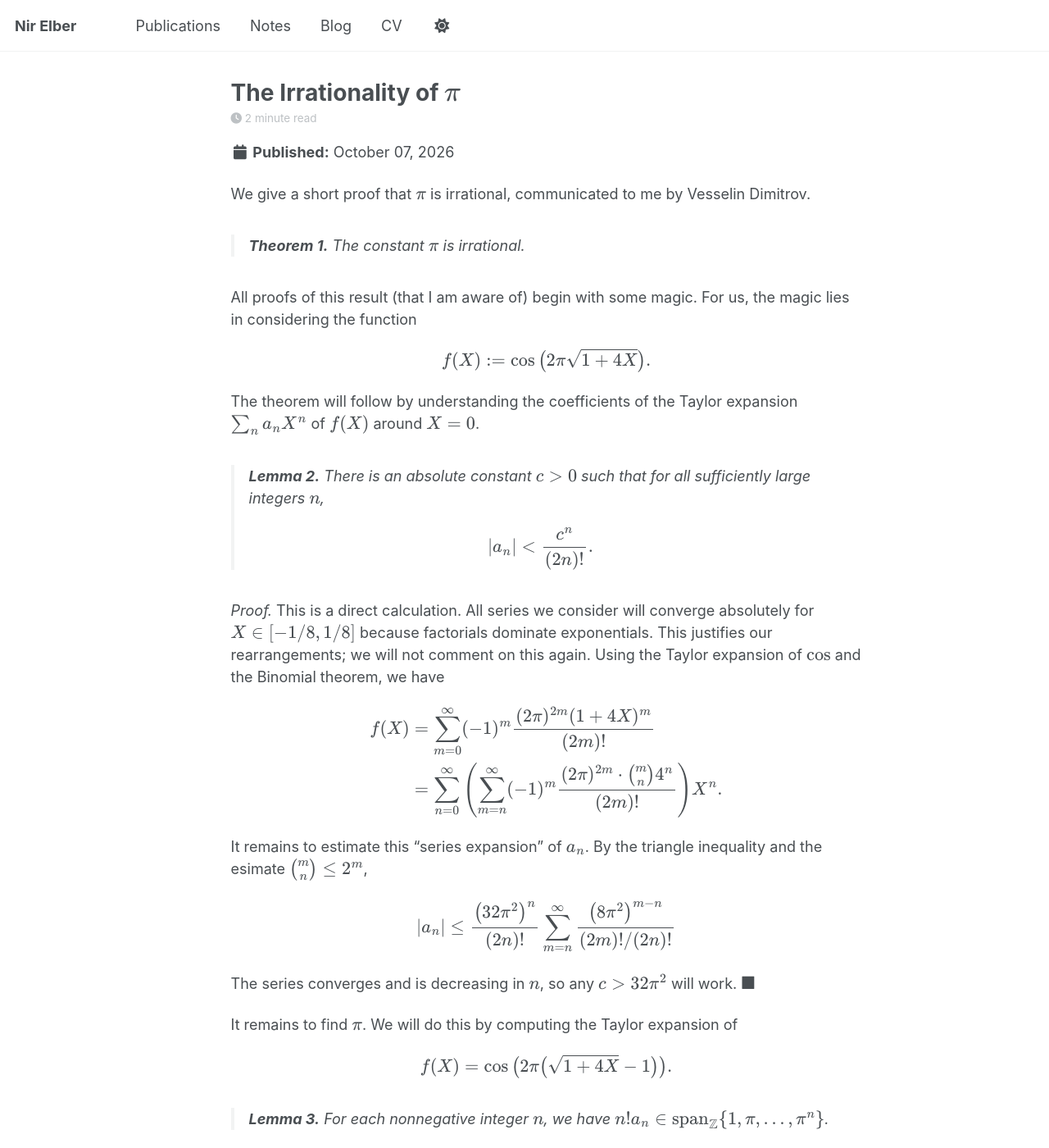
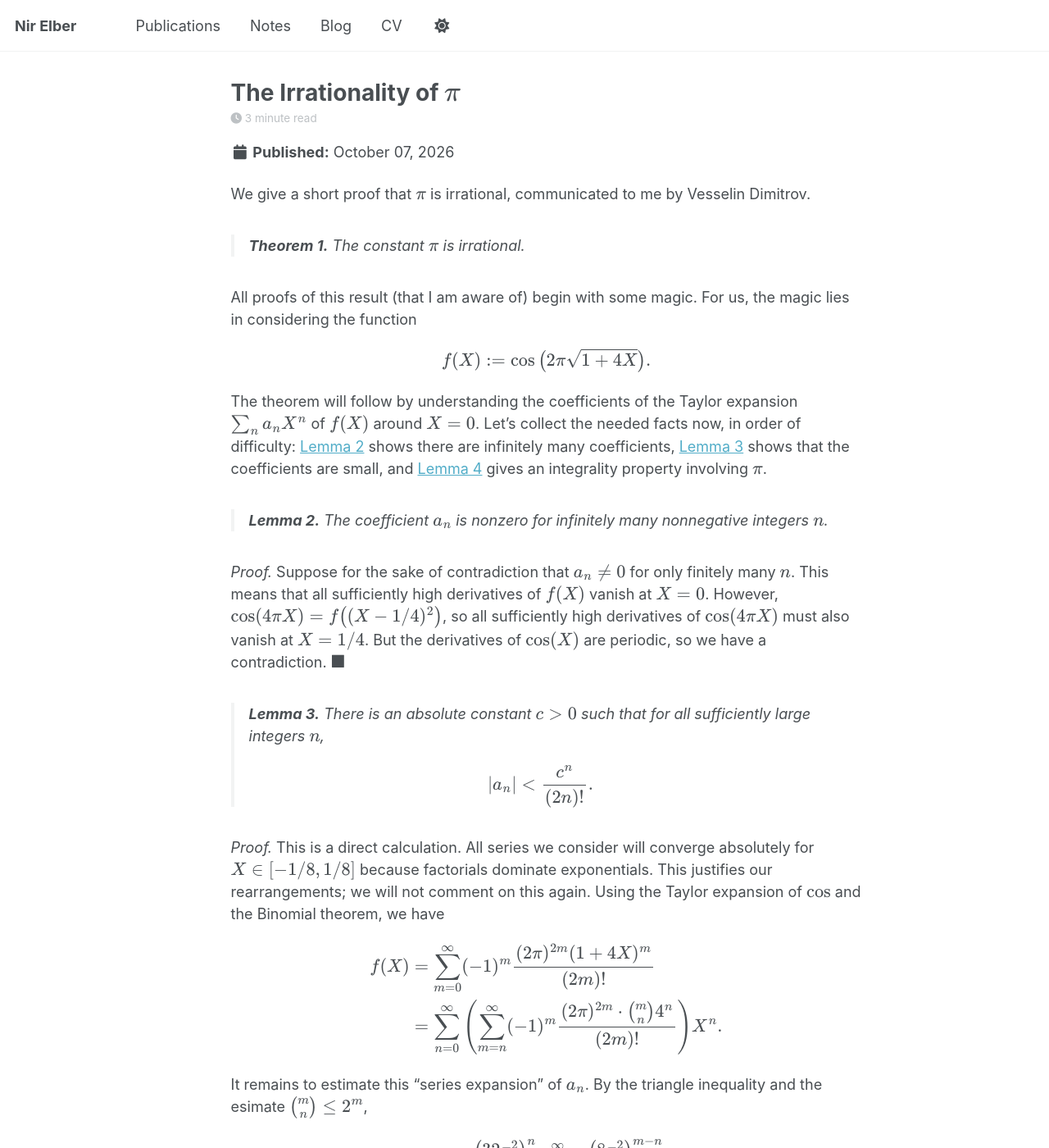
Before and after one commit to dFoiler/dfoiler.github.io, a Jekyll site: the page built from _posts/2026-10-07-blog-post.md, in a window 1280 px wide and 1400 px high. Shown: the whole window at 82% size. Built offline with Jekyll 4.4.1, drawn with Linux system fonts in a browser that asks for light colours; a script that is not in the unit is left out; some of the changed text lies outside the part shown.

Commit message:
improved exposition

```diff
--- a/_posts/2026-10-07-blog-post.md
+++ b/_posts/2026-10-07-blog-post.md
@@ -14,7 +14,15 @@ The constant \\(\pi\\) is irrational.
 
 All proofs of this result (that I am aware of) begin with some magic. For us, the magic lies in considering the function
 \\[f(X):=\cos\big(2\pi\sqrt{1+4X}\big).\\]
-The theorem will follow by understanding the coefficients of the Taylor expansion \\(\sum_na_nX^n\\) of \\(f(X)\\) around \\(X=0\\).
+The theorem will follow by understanding the coefficients of the Taylor expansion \\(\sum_na_nX^n\\) of \\(f(X)\\) around \\(X=0\\). Let's collect the needed facts now, in order of difficulty: <a class="statement-ref" href="#lem-nonzero">Lemma</a> shows there are infinitely many coefficients, <a class="statement-ref" href="#lem-bound">Lemma</a> shows that the coefficients are small, and <a class="statement-ref" href="#lem-integrality">Lemma</a> gives an integrality property involving \\(\pi\\).
+
+> <span class="statement-label" id="lem-nonzero" data-env="Lemma">Lemma.</span>
+The coefficient \\(a\_n\\) is nonzero for infinitely many nonnegative integers \\(n\\).
+
+*Proof.*
+Suppose for the sake of contradiction that \\(a\_n\ne0\\) for only finitely many \\(n\\). This means that all sufficiently high derivatives of \\(f(X)\\) vanish at \\(X=0\\).
+<!-- Then there is a polynomial \\(T(X)\\) (given by the Taylor expansion) for which all derivatives of \\(f(X)-T(X)\\) vanish at \\(X=0\\). -->
+However, \\(\cos(4\pi X)=f\big((X-1/4)^2\big)\\), so all sufficiently high derivatives of \\(\cos(4\pi X)\\) must also vanish at \\(X=1/4\\). But the derivatives of \\(\cos(X)\\) are periodic, so we have a contradiction. \\(\blacksquare\\)
 
 > <span class="statement-label" id="lem-bound" data-env="Lemma">Lemma.</span>
 There is an absolute constant \\(c>0\\) such that for all sufficiently large integers \\(n\\),
@@ -37,11 +45,11 @@ For each nonnegative integer \\(n\\), we have \\(n!a\_n\in\operatorname{span}\_{
 *Proof.*
 This is another direct calculation. As in Lemma 2, all series converge absolutely for \\(X\in[-1/8,1/8]\\), which justifies rearrangements. Recall the Taylor expansion
 \\[\sqrt{1+4X}-1=\sum\_{\ell=1}^\infty4^\ell\binom{1/2}{\ell}X^\ell.\\]
-(This follows from the Generalized binomial theorem.) Importantly, \\(4^n\binom{1/2}n\\) is an integer. Plugging into \\(\cos\\) yields
+(This follows from the Generalized binomial theorem.) Importantly, \\(4^\ell\binom{1/2}\ell\\) is an integer. Plugging into \\(\cos\\) yields
 \\[f(X)=\sum\_{k=0}^\infty(-1)^k\frac{(2\pi)^{2k}}{(2k)!}\left(\sum\_{\ell=1}^\infty4^\ell\binom{1/2}{\ell}X^\ell\right)^{2k}.\\]
 We can now extract the coefficient of \\(X^n\\) by first truncating the series to \\(2k\le n\\) and \\(\ell\le n\\). (One can expand the product \\((?)^{2k}\\) as a Cauchy product of series and then rearrange everything to get a power series in \\(X\\).) Thus, expanding with the Multinomial theorem shows that the \\(X^n\\)-term is an integer linear combination of terms of the form \\(\frac{\pi^k}{k!}X^n\\) where \\(k\le n\\). The lemma follows. \\(\blacksquare\\)
 
-> **Remark 4.**
+> <span class="statement-label" id="rem-divided-power" data-env="Remark">Remark.</span>
 <a class="statement-ref" href="#lem-integrality">Lemma</a> implies that \\(f(X)\\) lives in the "divided power series" ring
 \\[\mathbb Z[\pi]\langle\\!\langle X\rangle\\!\rangle:=\left\\{\sum\_{n=0}^\infty c\_n\frac{X^n}{n!}:c\_n\in\mathbb Z[\pi]\right\\}.\\]
 <!-- This is not enough for our application: we will also need to have a bound on the "degrees" of the coefficients \\(c\_n\\). -->
@@ -49,12 +57,13 @@ We can now extract the coefficient of \\(X^n\\) by first truncating the series t
 Comparing the two lemmas proves the theorem.
 
 *Proof of <a class="statement-ref" href="#thm-pi">Theorem</a>.*
-Suppose for the sake of contradiction that \\(\pi\\) is a rational number. The main claim is that \\(a\_n=0\\) for sufficiently large \\(n\\). This claim quickly produces contradiction: for example, because \\(\cos(4\pi X)=f\big((X-1/4)^2\big)\\), the claim would imply that \\(\cos(4\pi X)\\) has only finitely many nonzero derivatives at \\(X=1/4\\), which is false.
+Suppose for the sake of contradiction that \\(\pi\\) is rational. We will use <a class="statement-ref" href="#lem-bound">Lemma</a> and <a class="statement-ref" href="#lem-integrality">Lemma</a> to show that \\(a\_n=0\\) for sufficiently large \\(n\\), which contradicts <a class="statement-ref" href="#lem-nonzero">Lemma</a>.
+<!-- This claim quickly produces contradiction: for example, because \\(\cos(4\pi X)=f\big((X-1/4)^2\big)\\), the claim would imply that \\(\cos(4\pi X)\\) has only finitely many nonzero derivatives at \\(X=1/4\\), which is false. -->
 <!-- \\(f(X)\\) is real analytic on \\((-1/4,\infty)\\), so \\(f(X)\\) must then be a polynomial on \\((-1/4,\infty)\\), which is false because \\(f(X)\\) is non-constant and has infinitely many roots. -->
 
-It remains to show the main claim. Write \\(\pi=p/q\\) where \\(p\\) and \\(q\\) are nonzero integers. On one hand, by <a class="statement-ref" href="#lem-integrality">Lemma</a>, \\(q^nn!a\_n\in\mathbb Z\\) for all nonnegative integers \\(n\\). Thus, it is enough to show that \\(\left\|q^nn!a\_n\right\|<1\\) for sufficiently large \\(n\\). On the other hand, by <a class="statement-ref" href="#lem-bound">Lemma</a>, there is an absolute constant \\(c>0\\) such that
+Write \\(\pi=p/q\\) where \\(p\\) and \\(q\\) are positive integers. On one hand, by <a class="statement-ref" href="#lem-integrality">Lemma</a>, \\(q^nn!a\_n\in\mathbb Z\\) for all nonnegative integers \\(n\\). Thus, it is enough to show that \\(\left\|q^nn!a\_n\right\|<1\\) for sufficiently large \\(n\\). On the other hand, by <a class="statement-ref" href="#lem-bound">Lemma</a>, there is an absolute constant \\(c>0\\) such that
 \\[q^nn!\left|a\_n\right\|<\frac{c^n}{(2n)!}\\]
-for all sufficiently large integers \\(n\\). We conclude because \\((c/q)^n\cdot n!/(2n)!\\) tends to \\(0\\) as \\(n\to\infty\\). \\(\blacksquare\\)
+for all sufficiently large integers \\(n\\). We conclude because \\((c/q)^nn!/(2n)!\\) tends to \\(0\\) as \\(n\to\infty\\). \\(\blacksquare\\)
 
-> **Remark 5.**
+> <span class="statement-label" id="rem-transcendental" data-env="Remark">Remark.</span>
 Dimitrov has suggested a refinement of this argument (using André's algebraicity criterion) which can show that \\(\pi\\) is trascendental.
```
